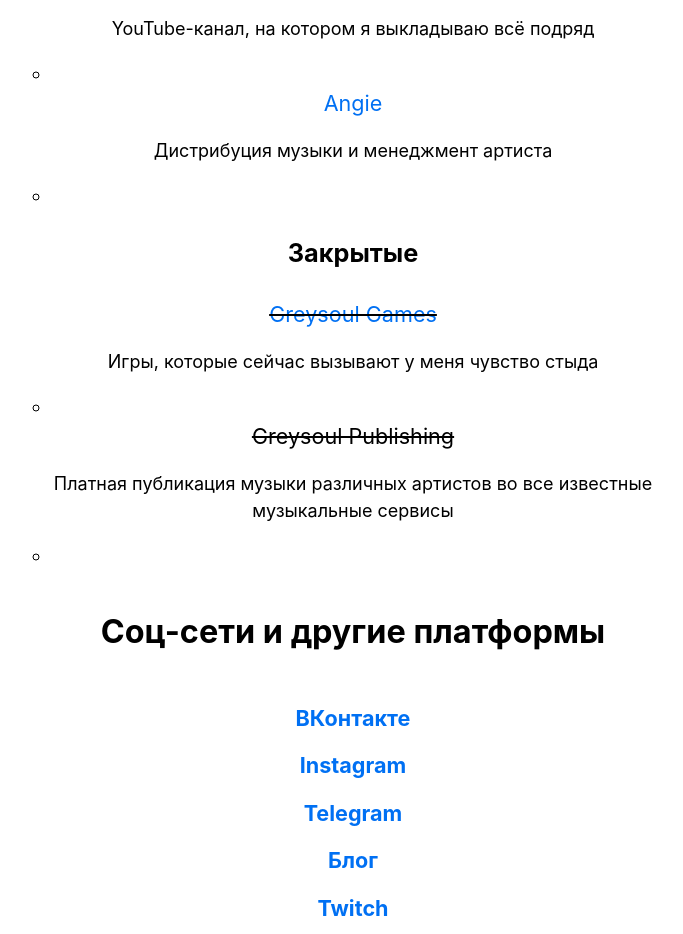
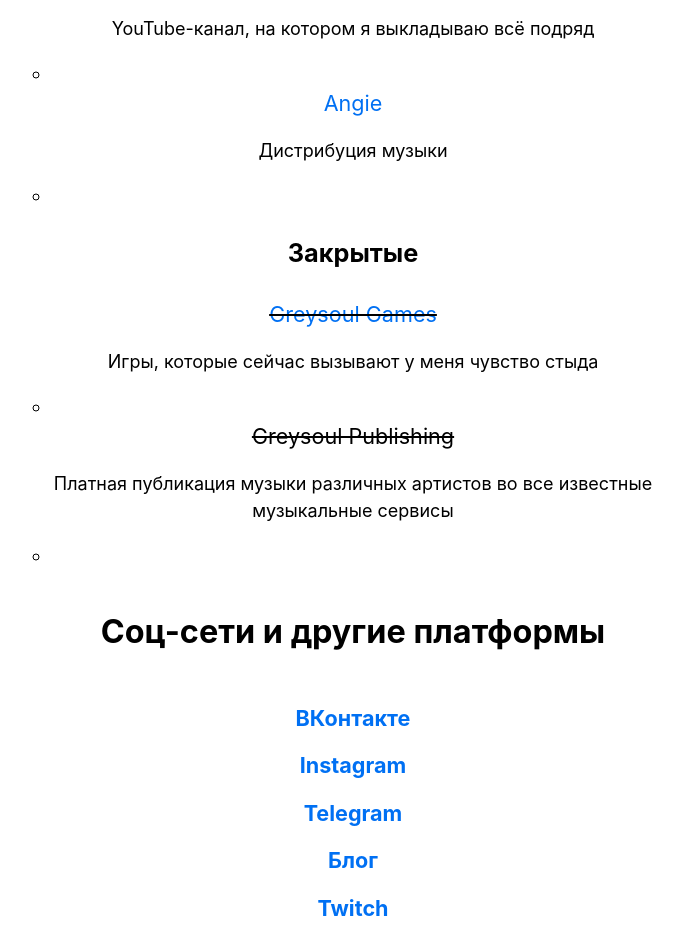
Before and after one commit to realgreysoul/website, a Next.js app: page /information in a window 1280 px wide. Shown: the part 860-1794 px from the top of the page, without its empty margins (287-970 px from the left). Built offline with nearby package versions, Linux system fonts and the light colour scheme.

Commit message:
Update information.js

```diff
--- a/pages/information.js
+++ b/pages/information.js
@@ -54,7 +54,7 @@ export default function Projects({ allProjectsData }) {
         <div class="utils_listItemHeading__iji17">
         <a href="https://vk.com/angie_is_so_sexy" target="_blank">Angie</a>
         </div>
-        <small class="utils_lightText__12Ckm"><p>Дистрибуция музыки и менеджмент артиста</p></small>
+        <small class="utils_lightText__12Ckm"><p>Дистрибуция музыки</p></small>
         <small>
         <ul class="utils_list__S7_pe">
         <li class="utils_listItem__2eJpJ">
```
